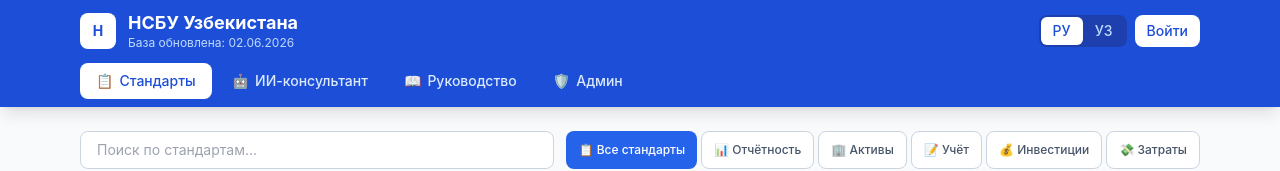
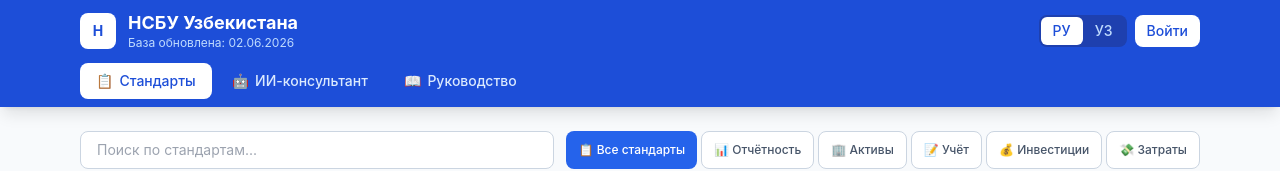
Before and after one commit to Sabinaas/nsbu.com.uz, a React (Vite) app: page / in a window 1280 px wide. Shown: the top 171 px of the page. Built offline with nearby package versions, Linux system fonts and the light colour scheme; no server answers.

Commit message:
fix: hardcode admin email, reuse existing env vars

```diff
--- a/src/components/Admin.jsx
+++ b/src/components/Admin.jsx
@@ -1,7 +1,7 @@
 import { useState, useEffect } from 'react'
 import { t } from '../i18n/index.js'
 
-const ADMIN_EMAIL = import.meta.env.VITE_ADMIN_EMAIL
+const ADMIN_EMAIL = import.meta.env.VITE_ADMIN_EMAIL || 'sabinashvedenko@gmail.com'
 
 export default function Admin({ lang, user }) {
   const [tab, setTab] = useState('dashboard')
--- a/src/components/Header.jsx
+++ b/src/components/Header.jsx
@@ -1,6 +1,6 @@
 import { t } from '../i18n/index.js'
 
-const ADMIN_EMAIL = import.meta.env.VITE_ADMIN_EMAIL
+const ADMIN_EMAIL = import.meta.env.VITE_ADMIN_EMAIL || 'sabinashvedenko@gmail.com'
 
 export default function Header({ lang, setLang, tab, setTab, dbDate, user, onLogin, onProfile }) {
   const isAdmin = user?.email === ADMIN_EMAIL
```
Also changed, not shown: 1 other file (tests, documents, lock files or other folders).
